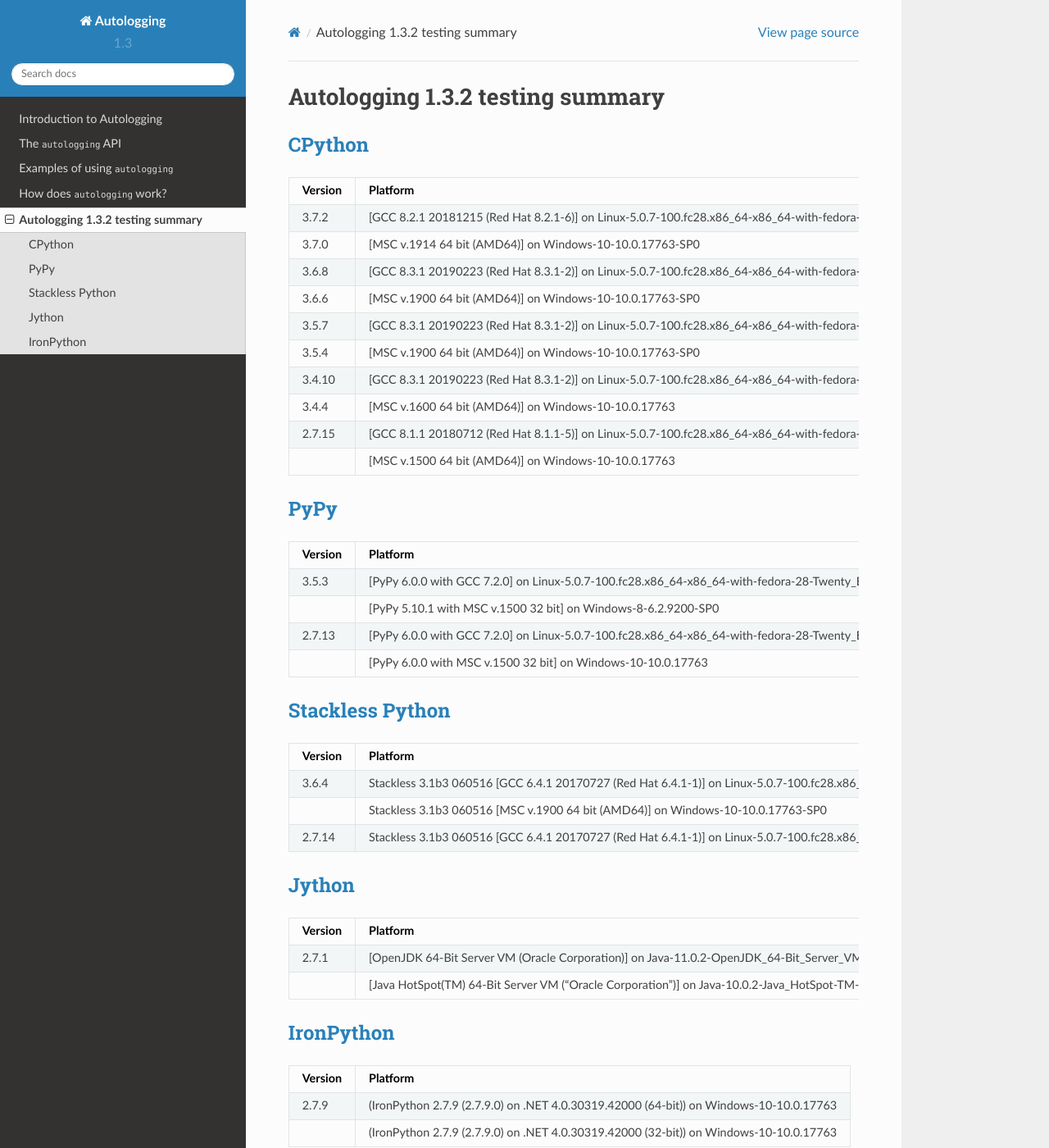
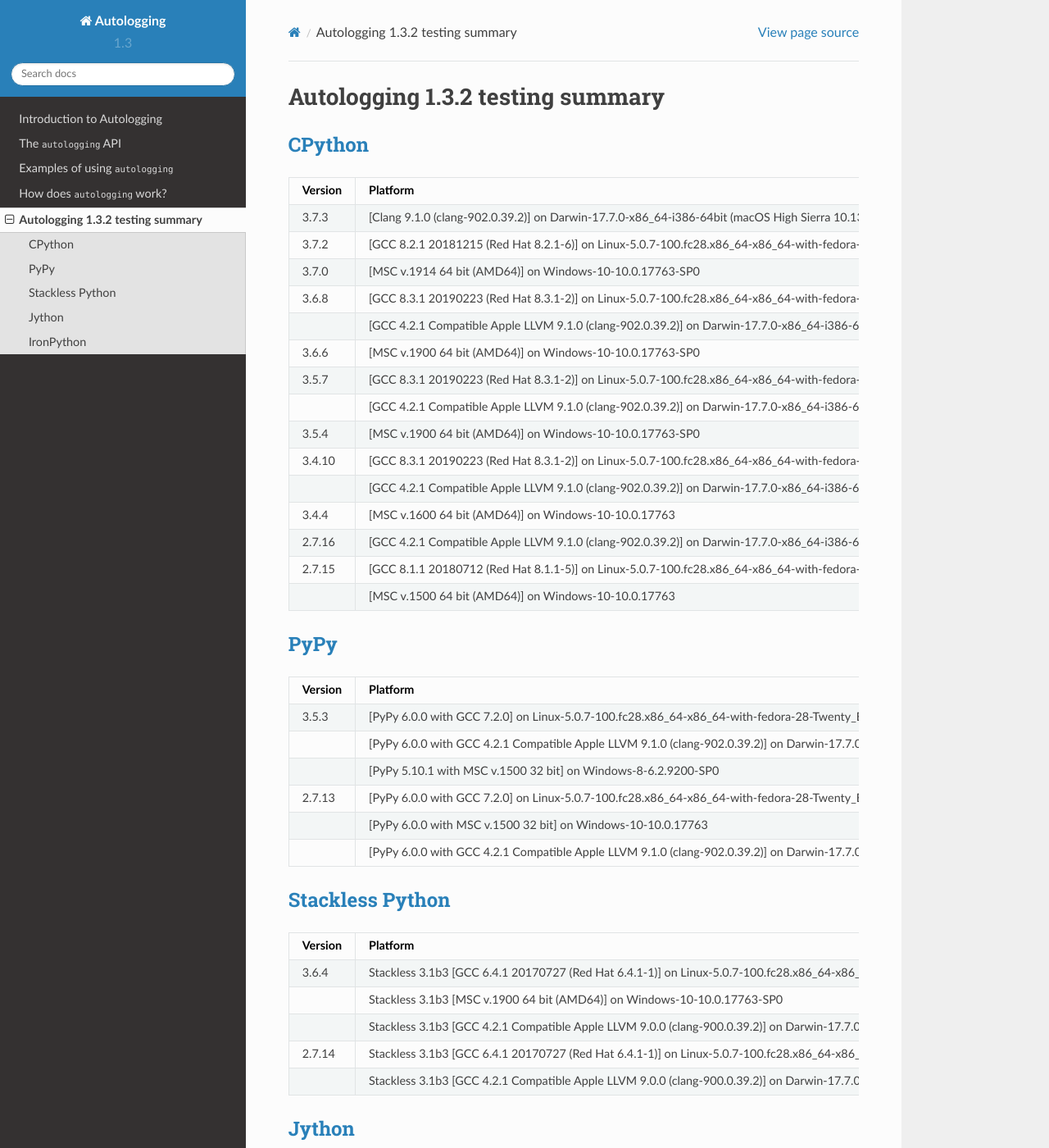
Before and after one commit to mzipay/Autologging, a Sphinx documentation site: the page built from doc/source/testing.rst, in a window 1280 px wide and 1400 px high. Shown: the whole window at 82% size. Built offline with Sphinx 7.4.7 and the Read the Docs theme 2.0.0, drawn with Linux system fonts in a browser that asks for light colours; some of the changed text lies outside the part shown.

Commit message:
updated testing summary for macOS

```diff
--- a/doc/source/testing.rst
+++ b/doc/source/testing.rst
@@ -11,68 +11,88 @@
 `CPython`_
 ==========
 
-+---------+----------------------------------------------------------------------------------------------------------+
-| Version | Platform                                                                                                 |
-+=========+==========================================================================================================+
-| 3.7.2   | [GCC 8.2.1 20181215 (Red Hat 8.2.1-6)] on Linux-5.0.7-100.fc28.x86_64-x86_64-with-fedora-28-Twenty_Eight |
-+---------+----------------------------------------------------------------------------------------------------------+
-| 3.7.0   | [MSC v.1914 64 bit (AMD64)] on Windows-10-10.0.17763-SP0                                                 |
-+---------+----------------------------------------------------------------------------------------------------------+
-| 3.6.8   | [GCC 8.3.1 20190223 (Red Hat 8.3.1-2)] on Linux-5.0.7-100.fc28.x86_64-x86_64-with-fedora-28-Twenty_Eight |
-+---------+----------------------------------------------------------------------------------------------------------+
-| 3.6.6   | [MSC v.1900 64 bit (AMD64)] on Windows-10-10.0.17763-SP0                                                 |
-+---------+----------------------------------------------------------------------------------------------------------+
-| 3.5.7   | [GCC 8.3.1 20190223 (Red Hat 8.3.1-2)] on Linux-5.0.7-100.fc28.x86_64-x86_64-with-fedora-28-Twenty_Eight |
-+---------+----------------------------------------------------------------------------------------------------------+
-| 3.5.4   | [MSC v.1900 64 bit (AMD64)] on Windows-10-10.0.17763-SP0                                                 |
-+---------+----------------------------------------------------------------------------------------------------------+
-| 3.4.10  | [GCC 8.3.1 20190223 (Red Hat 8.3.1-2)] on Linux-5.0.7-100.fc28.x86_64-x86_64-with-fedora-28-Twenty_Eight |
-+---------+----------------------------------------------------------------------------------------------------------+
-| 3.4.4   | [MSC v.1600 64 bit (AMD64)] on Windows-10-10.0.17763                                                     |
-+---------+----------------------------------------------------------------------------------------------------------+
-| 2.7.15  | [GCC 8.1.1 20180712 (Red Hat 8.1.1-5)] on Linux-5.0.7-100.fc28.x86_64-x86_64-with-fedora-28-Twenty_Eight |
-+---------+----------------------------------------------------------------------------------------------------------+
-|         | [MSC v.1500 64 bit (AMD64)] on Windows-10-10.0.17763                                                     |
-+---------+----------------------------------------------------------------------------------------------------------+
++---------+---------------------------------------------------------------------------------------------------------------------------+
+| Version | Platform                                                                                                                  |
++=========+===========================================================================================================================+
+| 3.7.3   | [Clang 9.1.0 (clang-902.0.39.2)] on Darwin-17.7.0-x86_64-i386-64bit (macOS High Sierra 10.13.6)                           |
++---------+---------------------------------------------------------------------------------------------------------------------------+
+| 3.7.2   | [GCC 8.2.1 20181215 (Red Hat 8.2.1-6)] on Linux-5.0.7-100.fc28.x86_64-x86_64-with-fedora-28-Twenty_Eight                  |
++---------+---------------------------------------------------------------------------------------------------------------------------+
+| 3.7.0   | [MSC v.1914 64 bit (AMD64)] on Windows-10-10.0.17763-SP0                                                                  |
++---------+---------------------------------------------------------------------------------------------------------------------------+
+| 3.6.8   | [GCC 8.3.1 20190223 (Red Hat 8.3.1-2)] on Linux-5.0.7-100.fc28.x86_64-x86_64-with-fedora-28-Twenty_Eight                  |
++---------+---------------------------------------------------------------------------------------------------------------------------+
+|         | [GCC 4.2.1 Compatible Apple LLVM 9.1.0 (clang-902.0.39.2)] on Darwin-17.7.0-x86_64-i386-64bit (macOS High Sierra 10.13.6) |
++---------+---------------------------------------------------------------------------------------------------------------------------+
+| 3.6.6   | [MSC v.1900 64 bit (AMD64)] on Windows-10-10.0.17763-SP0                                                                  |
++---------+---------------------------------------------------------------------------------------------------------------------------+
+| 3.5.7   | [GCC 8.3.1 20190223 (Red Hat 8.3.1-2)] on Linux-5.0.7-100.fc28.x86_64-x86_64-with-fedora-28-Twenty_Eight                  |
++---------+---------------------------------------------------------------------------------------------------------------------------+
+|         | [GCC 4.2.1 Compatible Apple LLVM 9.1.0 (clang-902.0.39.2)] on Darwin-17.7.0-x86_64-i386-64bit (macOS High Sierra 10.13.6) |
++---------+---------------------------------------------------------------------------------------------------------------------------+
+| 3.5.4   | [MSC v.1900 64 bit (AMD64)] on Windows-10-10.0.17763-SP0                                                                  |
++---------+---------------------------------------------------------------------------------------------------------------------------+
+| 3.4.10  | [GCC 8.3.1 20190223 (Red Hat 8.3.1-2)] on Linux-5.0.7-100.fc28.x86_64-x86_64-with-fedora-28-Twenty_Eight                  |
++---------+---------------------------------------------------------------------------------------------------------------------------+
+|         | [GCC 4.2.1 Compatible Apple LLVM 9.1.0 (clang-902.0.39.2)] on Darwin-17.7.0-x86_64-i386-64bit (macOS High Sierra 10.13.6) |
++---------+---------------------------------------------------------------------------------------------------------------------------+
+| 3.4.4   | [MSC v.1600 64 bit (AMD64)] on Windows-10-10.0.17763                                                                      |
++---------+---------------------------------------------------------------------------------------------------------------------------+
+| 2.7.16  | [GCC 4.2.1 Compatible Apple LLVM 9.1.0 (clang-902.0.39.2)] on Darwin-17.7.0-x86_64-i386-64bit (macOS High Sierra 10.13.6) |
++---------+---------------------------------------------------------------------------------------------------------------------------+
+| 2.7.15  | [GCC 8.1.1 20180712 (Red Hat 8.1.1-5)] on Linux-5.0.7-100.fc28.x86_64-x86_64-with-fedora-28-Twenty_Eight                  |
++---------+---------------------------------------------------------------------------------------------------------------------------+
+|         | [MSC v.1500 64 bit (AMD64)] on Windows-10-10.0.17763                                                                      |
++---------+---------------------------------------------------------------------------------------------------------------------------+
 
 `PyPy`_
 =======
 
-+---------+-----------------------------------------------------------------------------------------------+
-| Version | Platform                                                                                      |
-+=========+===============================================================================================+
-| 3.5.3   | [PyPy 6.0.0 with GCC 7.2.0] on Linux-5.0.7-100.fc28.x86_64-x86_64-with-fedora-28-Twenty_Eight |
-+---------+-----------------------------------------------------------------------------------------------+
-|         | [PyPy 5.10.1 with MSC v.1500 32 bit] on Windows-8-6.2.9200-SP0                                |
-+---------+-----------------------------------------------------------------------------------------------+
-| 2.7.13  | [PyPy 6.0.0 with GCC 7.2.0] on Linux-5.0.7-100.fc28.x86_64-x86_64-with-fedora-28-Twenty_Eight |
-+---------+-----------------------------------------------------------------------------------------------+
-|         | [PyPy 6.0.0 with MSC v.1500 32 bit] on Windows-10-10.0.17763                                  |
-+---------+-----------------------------------------------------------------------------------------------+
++---------+-------------------------------------------------------------------------------------------------------------------------------------------+
+| Version | Platform                                                                                                                                  |
++=========+===========================================================================================================================================+
+| 3.5.3   | [PyPy 6.0.0 with GCC 7.2.0] on Linux-5.0.7-100.fc28.x86_64-x86_64-with-fedora-28-Twenty_Eight                                             |
++---------+-------------------------------------------------------------------------------------------------------------------------------------------+
+|         | [PyPy 6.0.0 with GCC 4.2.1 Compatible Apple LLVM 9.1.0 (clang-902.0.39.2)] on Darwin-17.7.0-x86_64-i386-64bit (macOS High Sierra 10.13.6) |
++---------+-------------------------------------------------------------------------------------------------------------------------------------------+
+|         | [PyPy 5.10.1 with MSC v.1500 32 bit] on Windows-8-6.2.9200-SP0                                                                            |
++---------+-------------------------------------------------------------------------------------------------------------------------------------------+
+| 2.7.13  | [PyPy 6.0.0 with GCC 7.2.0] on Linux-5.0.7-100.fc28.x86_64-x86_64-with-fedora-28-Twenty_Eight                                             |
++---------+-------------------------------------------------------------------------------------------------------------------------------------------+
+|         | [PyPy 6.0.0 with MSC v.1500 32 bit] on Windows-10-10.0.17763                                                                              |
++---------+-------------------------------------------------------------------------------------------------------------------------------------------+
+|         | [PyPy 6.0.0 with GCC 4.2.1 Compatible Apple LLVM 9.1.0 (clang-902.0.39.2)] on Darwin-17.7.0-x86_64-i386-64bit (macOS High Sierra 10.13.6) |
++---------+-------------------------------------------------------------------------------------------------------------------------------------------+
 
 `Stackless Python`_
 ===================
 
-+---------+---------------------------------------------------------------------------------------------------------------------------------+
-| Version | Platform                                                                                                                        |
-+=========+=================================================================================================================================+
-| 3.6.4   | Stackless 3.1b3 060516 [GCC 6.4.1 20170727 (Red Hat 6.4.1-1)] on Linux-5.0.7-100.fc28.x86_64-x86_64-with-fedora-28-Twenty_Eight |
-+---------+---------------------------------------------------------------------------------------------------------------------------------+
-|         | Stackless 3.1b3 060516 [MSC v.1900 64 bit (AMD64)] on Windows-10-10.0.17763-SP0                                                 |
-+---------+---------------------------------------------------------------------------------------------------------------------------------+
-| 2.7.14  | Stackless 3.1b3 060516 [GCC 6.4.1 20170727 (Red Hat 6.4.1-1)] on Linux-5.0.7-100.fc28.x86_64-x86_64-with-fedora-28-Twenty_Eight |
-+---------+---------------------------------------------------------------------------------------------------------------------------------+
++---------+-------------------------------------------------------------------------------------------------------------------------------------------+
+| Version | Platform                                                                                                                                  |
++=========+===========================================================================================================================================+
+| 3.6.4   | Stackless 3.1b3 [GCC 6.4.1 20170727 (Red Hat 6.4.1-1)] on Linux-5.0.7-100.fc28.x86_64-x86_64-with-fedora-28-Twenty_Eight                  |
++---------+-------------------------------------------------------------------------------------------------------------------------------------------+
+|         | Stackless 3.1b3 [MSC v.1900 64 bit (AMD64)] on Windows-10-10.0.17763-SP0                                                                  |
++---------+-------------------------------------------------------------------------------------------------------------------------------------------+
+|         | Stackless 3.1b3 [GCC 4.2.1 Compatible Apple LLVM 9.0.0 (clang-900.0.39.2)] on Darwin-17.7.0-x86_64-i386-64bit (macOS High Sierra 10.13.6) |
++---------+-------------------------------------------------------------------------------------------------------------------------------------------+
+| 2.7.14  | Stackless 3.1b3 [GCC 6.4.1 20170727 (Red Hat 6.4.1-1)] on Linux-5.0.7-100.fc28.x86_64-x86_64-with-fedora-28-Twenty_Eight                  |
++---------+-------------------------------------------------------------------------------------------------------------------------------------------+
+|         | Stackless 3.1b3 [GCC 4.2.1 Compatible Apple LLVM 9.0.0 (clang-900.0.39.2)] on Darwin-17.7.0-x86_64-i386-64bit (macOS High Sierra 10.13.6) |
++---------+-------------------------------------------------------------------------------------------------------------------------------------------+
 
 `Jython`_
 =========
 
-+---------+----------------------------------------------------------------------------------------------------------------------------------------------------------------------+
-| Version | Platform                                                                                                                                                             |
-+=========+======================================================================================================================================================================+
-| 2.7.1   | [OpenJDK 64-Bit Server VM (Oracle Corporation)] on Java-11.0.2-OpenJDK_64-Bit_Server_VM,_11.0.2+7,_Oracle_Corporation-on-Linux-5.0.7-100.fc28.x86_64-amd64           |
-+---------+----------------------------------------------------------------------------------------------------------------------------------------------------------------------+
-|         | [Java HotSpot(TM) 64-Bit Server VM ("Oracle Corporation")] on Java-10.0.2-Java_HotSpot-TM-_64-Bit_Server_VM,_10.0.2+13,_-Oracle_Corporation-on-Windows_10-10.0-amd64 |
-+---------+----------------------------------------------------------------------------------------------------------------------------------------------------------------------+
++---------+-----------------------------------------------------------------------------------------------------------------------------------------------------------------------------------------------+
+| Version | Platform                                                                                                                                                                                      |
++=========+===============================================================================================================================================================================================+
+| 2.7.1   | [OpenJDK 64-Bit Server VM (Oracle Corporation)] on Java-11.0.2-OpenJDK_64-Bit_Server_VM,_11.0.2+7,_Oracle_Corporation-on-Linux-5.0.7-100.fc28.x86_64-amd64                                    |
++---------+-----------------------------------------------------------------------------------------------------------------------------------------------------------------------------------------------+
+|         | [Java HotSpot(TM) 64-Bit Server VM ("Oracle Corporation")] on Java-10.0.2-Java_HotSpot-TM-_64-Bit_Server_VM,_10.0.2+13,_-Oracle_Corporation-on-Windows_10-10.0-amd64                          |
++---------+-----------------------------------------------------------------------------------------------------------------------------------------------------------------------------------------------+
+|         | [Java HotSpot(TM) 64-Bit Server VM (Oracle Corporation)] on Java-9.0.4-Java_HotSpot-TM-_64-Bit_Server_VM,_9.0.4+11,_Oracle_Corporation-on-Mac_OS_X-10.13.6-x86_64 (macOS High Sierra 10.13.6) |
++---------+-----------------------------------------------------------------------------------------------------------------------------------------------------------------------------------------------+
 
 `IronPython`_
 =============
```
